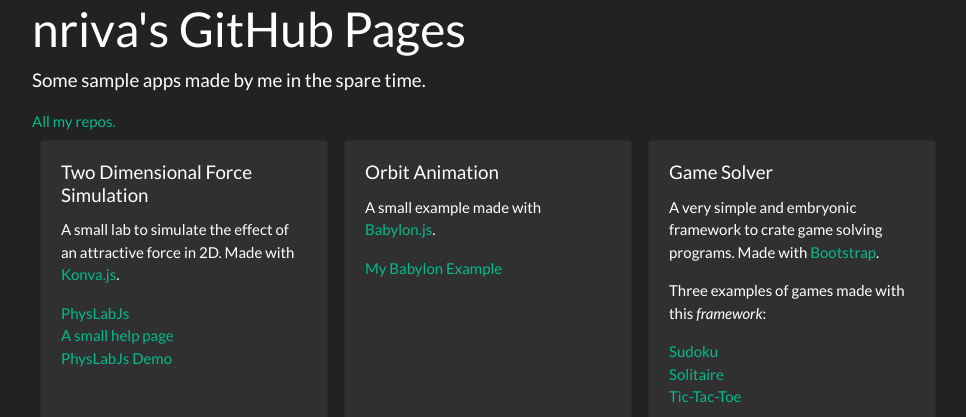
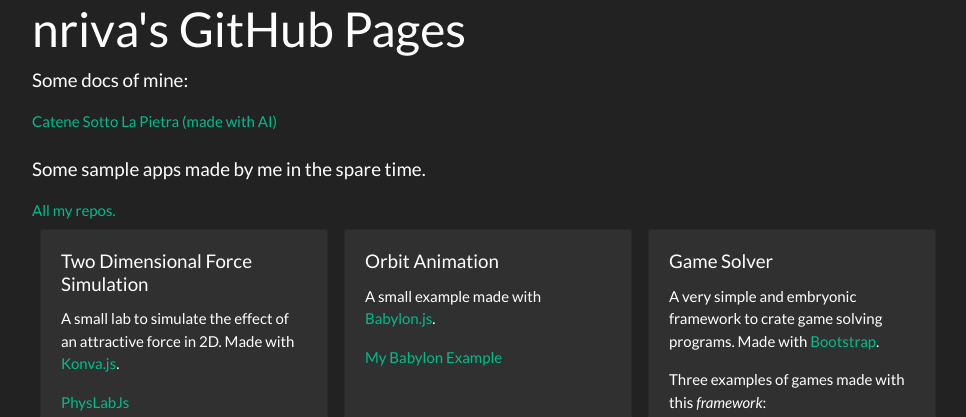
Before and after one commit to nriva/nriva.github.io, a website: page index.html in a window 1280 px wide. Shown: the top 417 px of the page, without its empty margins (53-1019 px from the left). Drawn offline with nearby package versions, Linux system fonts and the light colour scheme.

Commit message:
catene sotto la pietra v2

```diff
--- a/index.html
+++ b/index.html
@@ -16,6 +16,10 @@
 <body>
   <div class="container">
   <h1>nriva's GitHub Pages</h1>
+  <p class="lead">Some docs of mine:</p>
+  <a href="docs/catene-sotto-la-pietra.html">Catene Sotto La Pietra (made with AI)</a>
+  <br>
+  <br>
   <p class="lead">Some sample apps made by me in the spare time.</p>
   <a href="https://github.com/nriva">All my repos.</a>
 
@@ -52,13 +56,11 @@
     </div>
   </div>
 </div>
-<!-- Content here -->
 
 <a href="https://forthebadge.com/" target="_blank"><img src="https://forthebadge.com/images/badges/you-didnt-ask-for-this.svg"></a>
 </div>
-
-  <script src="https://code.jquery.com/jquery-3.5.1.slim.min.js" integrity="sha384-DfXdz2htPH0lsSSs5nCTpuj/zy4C+OGpamoFVy38MVBnE+IbbVYUew+OrCXaRkfj" crossorigin="anonymous"></script>
-  <script src="https://cdn.jsdelivr.net/npm/bootstrap@4.5.3/dist/js/bootstrap.bundle.min.js" integrity="sha384-ho+j7jyWK8fNQe+A12Hb8AhRq26LrZ/JpcUGGOn+Y7RsweNrtN/tE3MoK7ZeZDyx" crossorigin="anonymous"></script>
+<script src="https://code.jquery.com/jquery-3.5.1.slim.min.js" integrity="sha384-DfXdz2htPH0lsSSs5nCTpuj/zy4C+OGpamoFVy38MVBnE+IbbVYUew+OrCXaRkfj" crossorigin="anonymous"></script>
+<script src="https://cdn.jsdelivr.net/npm/bootstrap@4.5.3/dist/js/bootstrap.bundle.min.js" integrity="sha384-ho+j7jyWK8fNQe+A12Hb8AhRq26LrZ/JpcUGGOn+Y7RsweNrtN/tE3MoK7ZeZDyx" crossorigin="anonymous"></script>
 
 </body>
 </html>
```
Also changed, not shown: docs/catene-sotto-la-pietra.html (+0 -1 lines), 1 other file.
